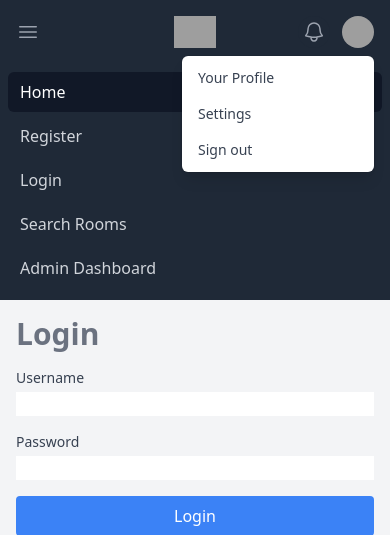
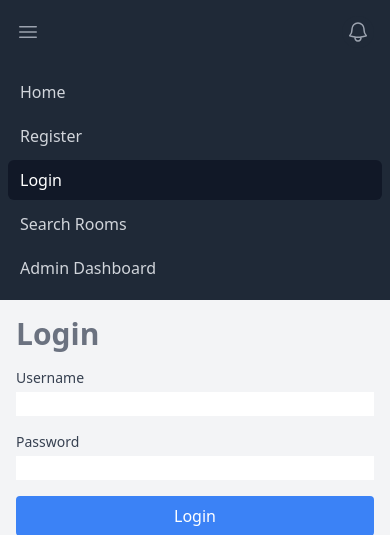
Before and after one commit to TonyLe02/Roombooking, a PHP site: page /login.php in a window 390 px wide. Shown: the top 535 px of the page. Run offline with PHP 8.4, Linux system fonts and the light colour scheme; grey boxes are pictures that could not be loaded.

Commit message:
refactor: update to the navbars for responsive design

```diff
--- a/src/login.php
+++ b/src/login.php
@@ -1,3 +1,50 @@
+<?php
+session_start();
+// Handle form submission
+if ($_SERVER['REQUEST_METHOD'] == 'POST') {
+    require '../config.php'; // Database connection
+
+    // Set UTF-8 encoding
+    $conn->set_charset("utf8");
+
+    $username = $_POST['username'];
+    $password = $_POST['password'];
+
+    $stmt = $conn->prepare("SELECT id, password, role FROM users WHERE username = ?");
+    $stmt->bind_param("s", $username);
+    $stmt->execute();
+    $stmt->store_result();
+
+    if ($stmt->num_rows > 0) {
+        $stmt->bind_result($id, $hashed_password, $role);
+        $stmt->fetch();
+
+        if (password_verify($password, $hashed_password)) {
+            // Start session and set session variables
+            session_start();
+            $_SESSION['user_id'] = $id;
+            $_SESSION['username'] = $username;
+            $_SESSION['role'] = $role;
+
+            // Redirect based on role
+            if ($role == 'admin') {
+                header("Location: /Roombooking/src/admin.php");
+            } else {
+                header("Location: /Roombooking/src/search.php");
+            }
+            exit();
+        } else {
+            echo "<p class='text-red-500 text-center mt-4'>Invalid password.</p>";
+        }
+    } else {
+        echo "<p class='text-red-500 text-center mt-4'>No user found with that username.</p>";
+    }
+
+    $stmt->close();
+    $conn->close();
+}
+?>
+
 <!DOCTYPE html>
 <html lang="en">
 
@@ -27,14 +74,14 @@
                     </button>
                 </div>
                 <div class="flex flex-1 items-center justify-center sm:items-stretch sm:justify-start">
-                    <div class="flex flex-shrink-0 items-center">
+                    <!-- <div class="flex flex-shrink-0 items-center">
                         <img class="h-8 w-auto" src="https://tailwindui.com/img/logos/mark.svg?color=indigo&shade=500" alt="Roombooking">
-                    </div>
+                    </div> -->
                     <div class="hidden sm:ml-6 sm:block">
                         <div class="flex space-x-4">
-                            <a href="/Roombooking/src/index.php" class="rounded-md bg-gray-900 px-3 py-2 text-sm font-medium text-white" aria-current="page">Home</a>
+                            <a href="/Roombooking/src/index.php" class="rounded-md px-3 py-2 text-sm font-medium text-gray-300 hover:bg-gray-700 hover:text-white">Home</a>
                             <a href="/Roombooking/src/register.php" class="rounded-md px-3 py-2 text-sm font-medium text-gray-300 hover:bg-gray-700 hover:text-white">Register</a>
-                            <a href="/Roombooking/src/login.php" class="rounded-md px-3 py-2 text-sm font-medium text-gray-300 hover:bg-gray-700 hover:text-white">Login</a>
+                            <a href="/Roombooking/src/login.php" class="rounded-md bg-gray-900 px-3 py-2 text-sm font-medium text-white" aria-current="page">Login</a>
                             <a href="/Roombooking/src/search.php" class="rounded-md px-3 py-2 text-sm font-medium text-gray-300 hover:bg-gray-700 hover:text-white">Search Rooms</a>
                             <a href="/Roombooking/src/admin.php" class="rounded-md px-3 py-2 text-sm font-medium text-gray-300 hover:bg-gray-700 hover:text-white">Admin Dashboard</a>
                         </div>
@@ -50,7 +97,7 @@
                     </button>
 
                     <!-- Profile dropdown -->
-                    <div class="relative ml-3">
+                    <!-- <div class="relative ml-3">
                         <div>
                             <button type="button" class="relative flex rounded-full bg-gray-800 text-sm focus:outline-none focus:ring-2 focus:ring-white focus:ring-offset-2 focus:ring-offset-gray-800" id="user-menu-button" aria-expanded="false" aria-haspopup="true">
                                 <span class="absolute -inset-1.5"></span>
@@ -63,7 +110,7 @@
                             <a href="#" class="block px-4 py-2 text-sm text-gray-700" role="menuitem" tabindex="-1" id="user-menu-item-1">Settings</a>
                             <a href="#" class="block px-4 py-2 text-sm text-gray-700" role="menuitem" tabindex="-1" id="user-menu-item-2">Sign out</a>
                         </div>
-                    </div>
+                    </div> -->
                 </div>
             </div>
         </div>
@@ -71,9 +118,9 @@
         <!-- Mobile menu, show/hide based on menu state. -->
         <div class="sm:hidden" id="mobile-menu">
             <div class="space-y-1 px-2 pb-3 pt-2">
-                <a href="/Roombooking/src/index.php" class="block rounded-md bg-gray-900 px-3 py-2 text-base font-medium text-white" aria-current="page">Home</a>
+                <a href="/Roombooking/src/index.php" class="block rounded-md px-3 py-2 text-base font-medium text-gray-300 hover:bg-gray-700 hover:text-white">Home</a>
                 <a href="/Roombooking/src/register.php" class="block rounded-md px-3 py-2 text-base font-medium text-gray-300 hover:bg-gray-700 hover:text-white">Register</a>
-                <a href="/Roombooking/src/login.php" class="block rounded-md px-3 py-2 text-base font-medium text-gray-300 hover:bg-gray-700 hover:text-white">Login</a>
+                <a href="/Roombooking/src/login.php" class="block rounded-md bg-gray-900 px-3 py-2 text-base font-medium text-white" aria-current="page">Login</a>
                 <a href="/Roombooking/src/search.php" class="block rounded-md px-3 py-2 text-base font-medium text-gray-300 hover:bg-gray-700 hover:text-white">Search Rooms</a>
                 <a href="/Roombooking/src/admin.php" class="block rounded-md px-3 py-2 text-base font-medium text-gray-300 hover:bg-gray-700 hover:text-white">Admin Dashboard</a>
             </div>
@@ -95,51 +142,7 @@
             <button type="submit" class="w-full bg-blue-500 text-white py-2 px-4 rounded">Login</button>
         </form>
 
-        <?php
-        // Handle form submission
-        if ($_SERVER['REQUEST_METHOD'] == 'POST') {
-            require '../config.php'; // Database connection
 
-            // Set UTF-8 encoding
-            $conn->set_charset("utf8");
-
-            $username = $_POST['username'];
-            $password = $_POST['password'];
-
-            $stmt = $conn->prepare("SELECT id, password, role FROM users WHERE username = ?");
-            $stmt->bind_param("s", $username);
-            $stmt->execute();
-            $stmt->store_result();
-
-            if ($stmt->num_rows > 0) {
-                $stmt->bind_result($id, $hashed_password, $role);
-                $stmt->fetch();
-
-                if (password_verify($password, $hashed_password)) {
-                    // Start session and set session variables
-                    session_start();
-                    $_SESSION['user_id'] = $id;
-                    $_SESSION['username'] = $username;
-                    $_SESSION['role'] = $role;
-
-                    // Redirect based on role
-                    if ($role == 'admin') {
-                        header("Location: /Roombooking/src/admin.php");
-                    } else {
-                        header("Location: /Roombooking/src/search.php");
-                    }
-                    exit();
-                } else {
-                    echo "<p class='text-red-500 text-center mt-4'>Invalid password.</p>";
-                }
-            } else {
-                echo "<p class='text-red-500 text-center mt-4'>No user found with that username.</p>";
-            }
-
-            $stmt->close();
-            $conn->close();
-        }
-        ?>
     </div>
 </body>
 
```
Also changed, not shown: src/admin.php (+8 -8 lines), src/index.php (+4 -4 lines), src/register.php (+8 -8 lines), src/search.php (+8 -8 lines).
